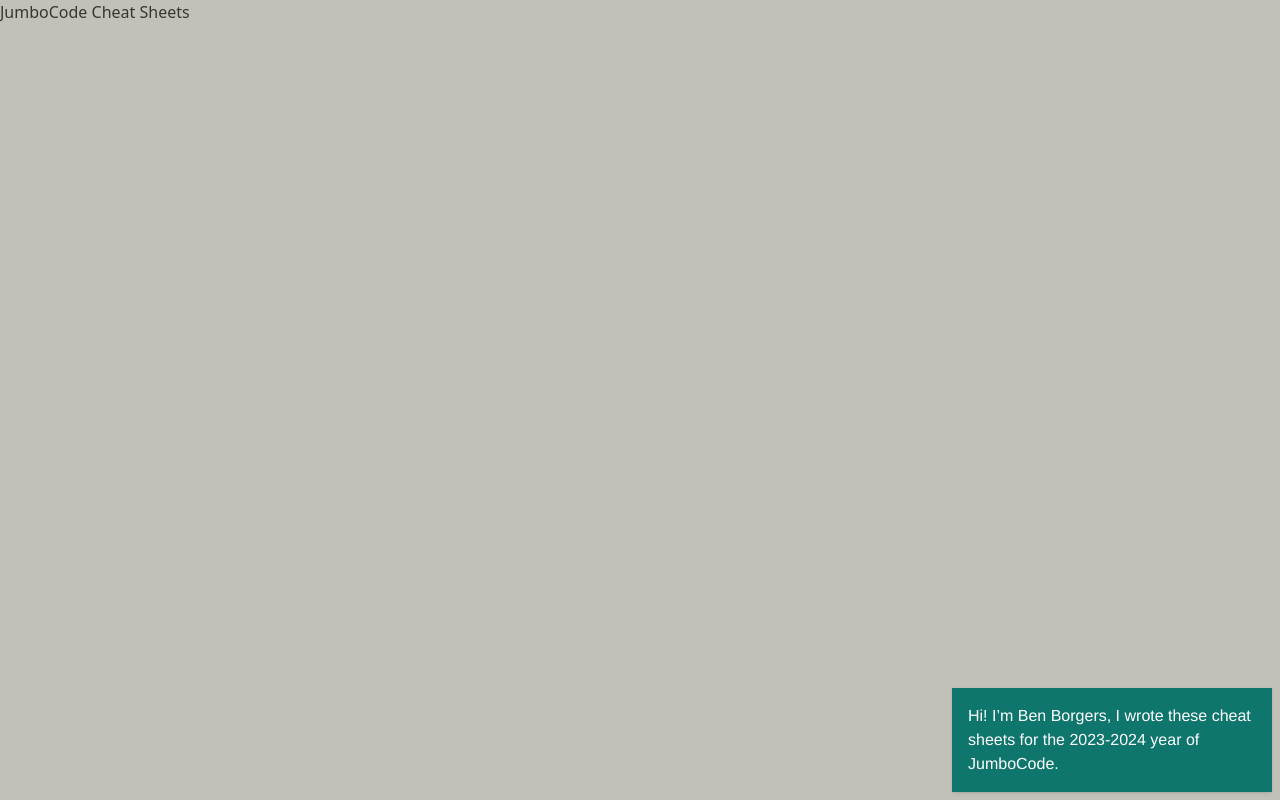
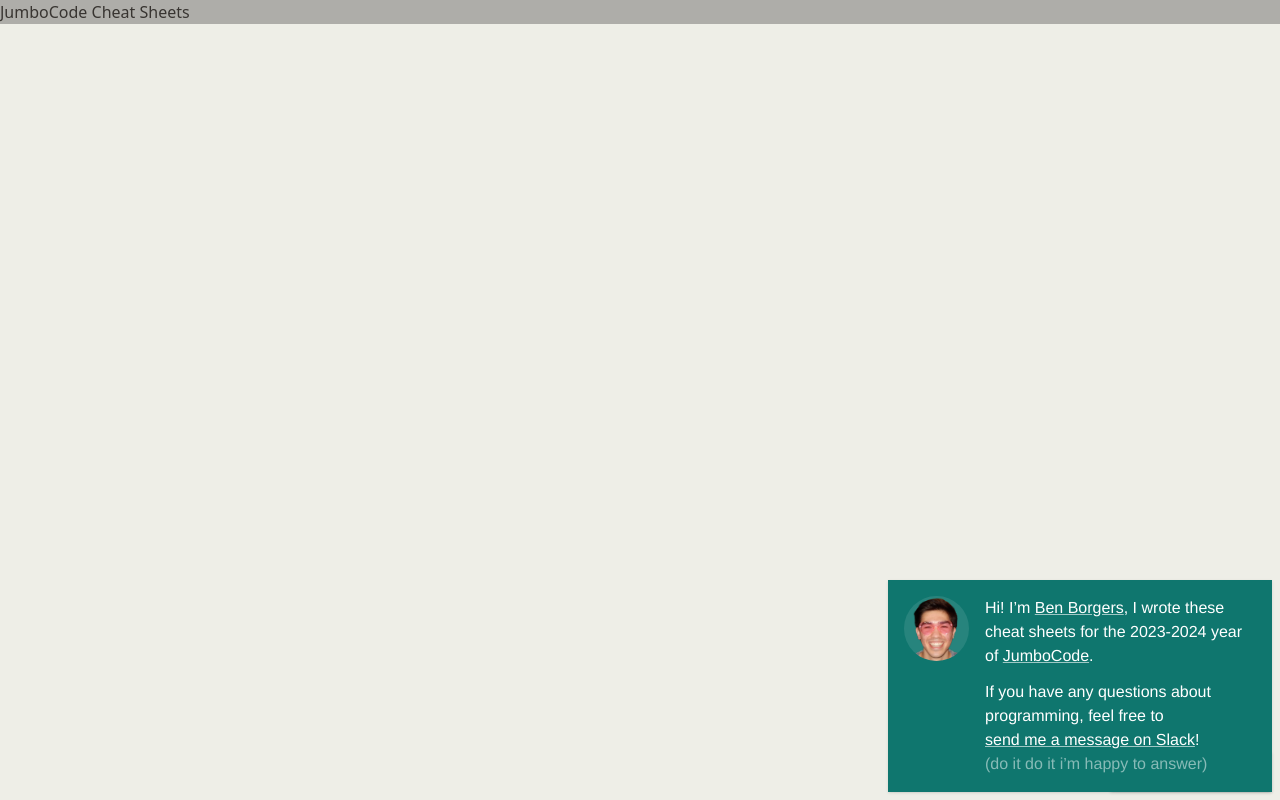
Before and after one commit to gmh5225/jumbocode-cheat-sheets, a Next.js app: page / in a window 1280 px wide. Both pictures are taken after a click on the button "Have questions?". Built offline with nearby package versions, Linux system fonts and the light colour scheme; grey boxes are pictures that could not be loaded.

Commit message:
Build out help modal

```diff
--- a/app/(site)/[slug]/page.tsx
+++ b/app/(site)/[slug]/page.tsx
@@ -37,7 +37,7 @@ export default async function DocPage({
 
   return (
     <div>
-      <div className="py-32 border-b border-gray-950/5 bg-gray-950/[3%]">
+      <div className="py-32 px-4 border-b border-gray-950/5 bg-gray-950/[3%]">
         <Link
           href="/"
           className={clsx(
@@ -55,7 +55,7 @@ export default async function DocPage({
 
       <div
         className={clsx(
-          "mt-12",
+          "px-4",
           "max-w-screen-sm mx-auto",
           "prose prose-stone max-w-none",
           "font-body",
--- a/components/Help.tsx
+++ b/components/Help.tsx
@@ -1,39 +1,96 @@
 "use client";
 import { useState } from "react";
+import * as Dialog from "@radix-ui/react-dialog";
 import clsx from "clsx";
+import { AnimatePresence, motion } from "framer-motion";
+import Image from "next/image";
+import ben from "../app/(site)/ben.png";
 
 export default function Help() {
   const [open, setOpen] = useState(false);
 
-  return !open ? (
-    <button
-      onClick={() => setOpen(true)}
-      className="block bg-teal-700 px-3 py-2 w-max fixed right-2 bottom-2 shadow"
-    >
+  return (
+    <Dialog.Root onOpenChange={(value) => setOpen(value)}>
+      <Dialog.Trigger className="block bg-teal-700 px-3 py-2 w-max fixed right-2 bottom-2 shadow">
         <div className="flex items-center gap-x-2">
           <img src="https://emojicdn.elk.sh/👋" alt="" className="w-4" />
           <p className="font-headings text-white font-semibold">
             Have questions?
           </p>
         </div>
-    </button>
-  ) : (
-    <div
-      className="fixed inset-0 bg-gray-950/20"
-      onClick={() => setOpen(false)}
-    >
-      <div
+      </Dialog.Trigger>
+
+      <AnimatePresence>
+        {open && (
+          <Dialog.Portal forceMount>
+            <Dialog.Overlay asChild>
+              <motion.div
+                initial={{ opacity: 0 }}
+                animate={{ opacity: 1 }}
+                exit={{ opacity: 0 }}
+                transition={{ duration: 0.1 }}
+                className="absolute inset-0 bg-gray-900/30"
+              />
+            </Dialog.Overlay>
+            <Dialog.Content asChild>
+              <motion.div
+                initial={{ opacity: 0 }}
+                animate={{ opacity: 1 }}
+                exit={{ opacity: 0 }}
+                transition={{ duration: 0.1 }}
                 className={clsx(
-          "fixed right-2 bottom-2 shadow bg-teal-700 p-4",
-          "text-white font-body space-y-3",
-          "max-w-xs"
+                  "fixed right-x-0 bottom-0 sm:right-2 sm:bottom-2 shadow bg-teal-700 p-4",
+                  "w-full sm:w-96"
                 )}
               >
+                <div className="flex items-start gap-x-4">
+                  <Image
+                    src={ben}
+                    alt=""
+                    height={65}
+                    className="bg-white/10 rounded-full"
+                  />
+                  <div className="text-white font-body space-y-3">
                     <p>
-          Hi! I’m <a href="https://benborgers.com">Ben Borgers</a>, I wrote
-          these cheat sheets for the 2023-2024 year of JumboCode.
+                      Hi! I’m{" "}
+                      <a
+                        href="https://benborgers.com"
+                        target="_blank"
+                        className="underline decoration-white/60"
+                      >
+                        Ben Borgers
+                      </a>
+                      , I wrote these cheat sheets for the 2023-2024 year of{" "}
+                      <a
+                        href="https://jumbocode.org"
+                        target="_blank"
+                        className="underline decoration-white/60"
+                      >
+                        JumboCode
+                      </a>
+                      .
+                    </p>
+                    <p>
+                      If you have any questions about programming, feel free to{" "}
+                      <a
+                        href="https://app.slack.com/client/T0593U0H0T0/D058WHGFDJT"
+                        target="_blank"
+                        className="underline decoration-white/60 inline-block"
+                      >
+                        send me a message on Slack
+                      </a>
+                      !{" "}
+                      <span className="inline-block text-white/50">
+                        (do it do it i’m happy to answer)
+                      </span>
                     </p>
                   </div>
                 </div>
+              </motion.div>
+            </Dialog.Content>
+          </Dialog.Portal>
+        )}
+      </AnimatePresence>
+    </Dialog.Root>
   );
 }
--- a/package.json
+++ b/package.json
@@ -10,6 +10,7 @@
   "dependencies": {
     "@keystatic/core": "^0.0.114",
     "@keystatic/next": "^0.0.11",
+    "@radix-ui/react-dialog": "^1.0.4",
     "@tailwindcss/typography": "^0.5.9",
     "@types/node": "20.4.7",
     "@types/react": "18.2.18",
@@ -18,6 +19,7 @@
     "clsx": "^2.0.0",
     "eslint": "8.46.0",
     "eslint-config-next": "13.4.12",
+    "framer-motion": "^10.15.0",
     "next": "13.4.12",
     "postcss": "8.4.27",
     "react": "18.2.0",
```
Also changed, not shown: app/(site)/ben.png (added), 1 other file (tests, documents, lock files or other folders). Lines whose indentation alone changed are shown as unchanged.
